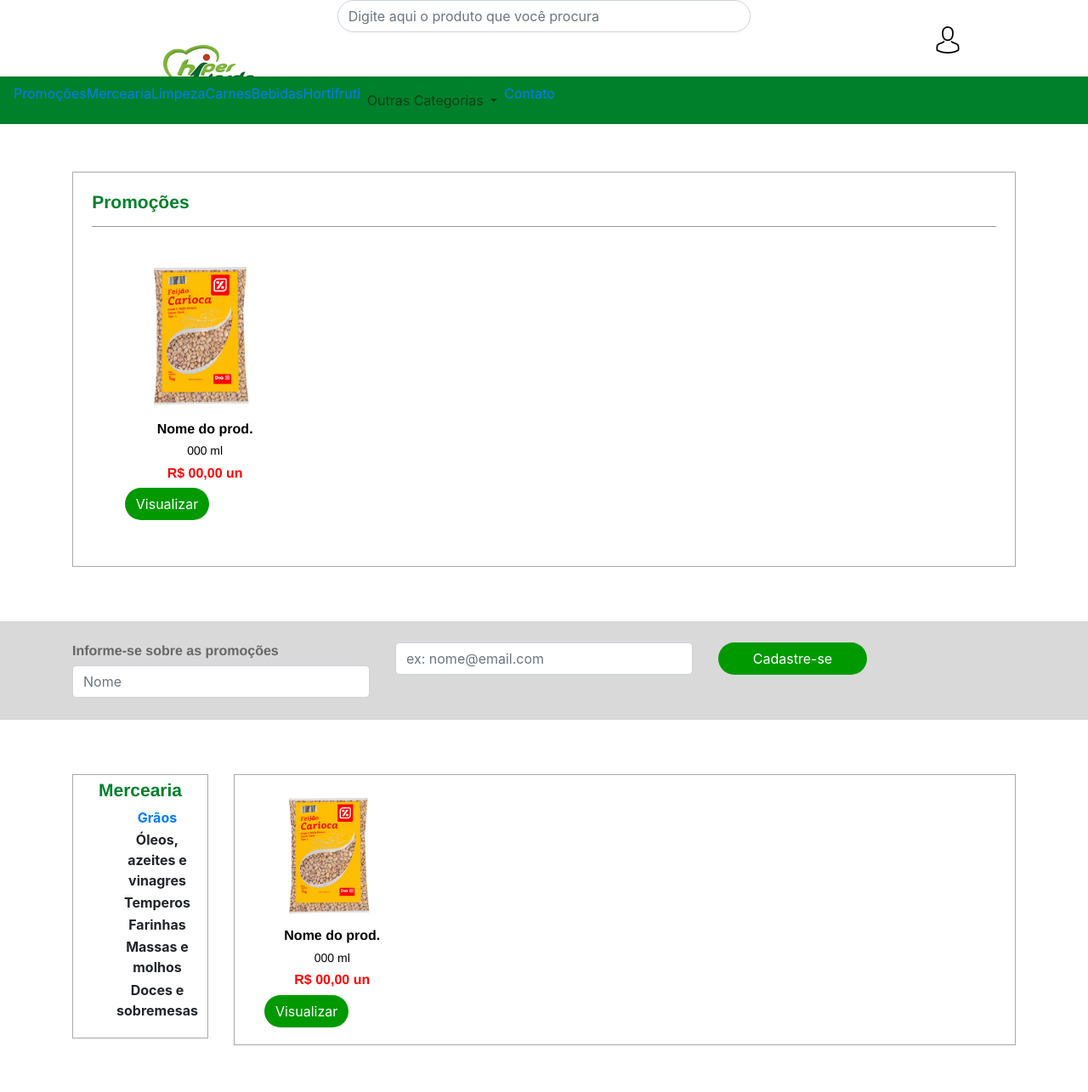
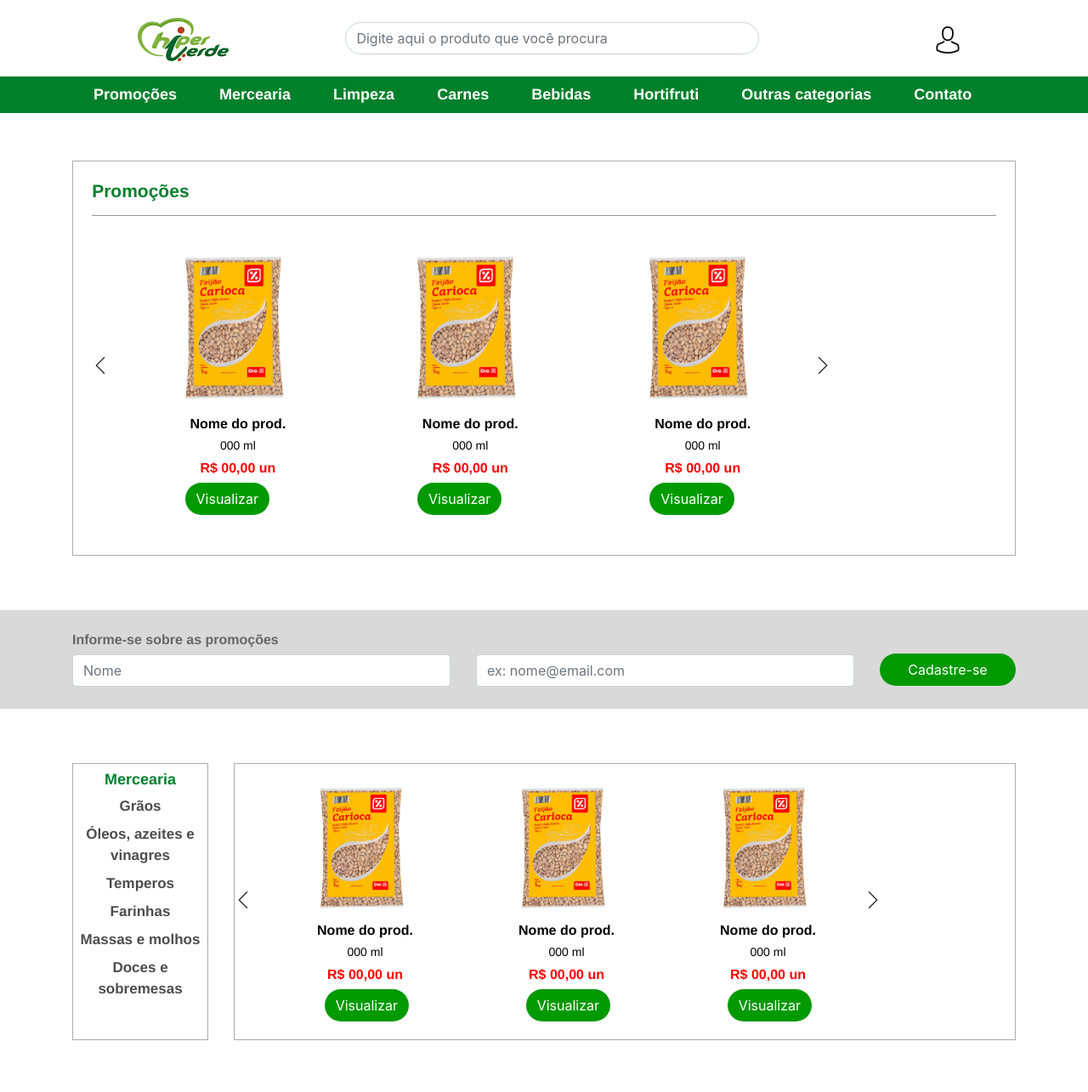
Before and after one commit to brunatregnago/MercadoOnline, a plain HTML site: page index.html in a window 1280 px wide. Shown: the top 1285 px of the page at 85% size. Drawn offline with nearby package versions, Linux system fonts and the light colour scheme.

Commit message:
Página estatica

```diff
--- a/estilo.css
+++ b/estilo.css
@@ -3,20 +3,26 @@
     height: 90px;
     line-height: 90px;
     text-align: center;
+
 }
-
+.logo{
+    margin: -32px 0 0 -30px;
+}
 .cabecalho input{
     border-radius: 20px;
-    margin: auto;
+    margin: 3.5% 0 0 18%;
 }
 nav{
     background-color: #00802b;
 }
-.nav ul li{
+.menu ul li{
     text-decoration: none;
-    position: relative;
-    margin: auto;
+    margin: 0 25px;
     text-align: center;
+    color: white;
+    font-weight: bold;
+    font-size: 18px;
+    font-family: Helvetica, sans-serif;
 }
 .promocao{
     border: 1px solid darkgray;
@@ -29,6 +35,16 @@ nav{
     font-size: 21px;
     color: #00802b;
     font-weight: bold;
+}
+.back img{
+    max-width: 20px;
+    float: left;
+    margin-top: 150px;
+}
+.next img{
+    max-width: 20px;
+    float: right;
+    margin-top: 150px;
 }
 .produto{
     padding: 10%;
@@ -59,7 +75,7 @@ nav{
 }
 .produto button{
     border-radius: 20px;
-    margin: auto;
+    margin: auto 35px;
     color: white;
     background-color: #009900;
 }
@@ -76,31 +92,38 @@ hr{
     font-family: Helvetica, sans-serif;
     font-weight: bold;
 }
+.cadastrar_se form:nth-child(1){
+    margin-top: 27px;
+}
 .cadastrar_se button{
     border-radius: 20px;
     color: white;
     background-color: #009900;
+    margin-top: 26px;
 }
 .engloba_cate_prod{
     margin-top: 5%;
 }
 .categorias{
     border: 1px solid darkgray;
-    padding: 3%;
+    padding: 5%;
+    height: 100%;
 }
 .categorias h1{
     font-family: Helvetica, sans-serif;
-    font-size: 21px;
+    font-size: 18px;
     color: #00802b;
     font-weight: bold;
     text-align: center;
 }
-.categorias ul li{
-    text-decoration: none;
-    list-style: none;
+.categorias h2{
     font-weight: bold;
     text-align: center;
-    margin-top: 2%;
+    margin-top: 5%;
+    font-size: 17px;
+    color: #4d4d4d;
+    font-family: Helvetica, sans-serif;
+    line-height: 25px;
 }
 .painel_produto{
     border: 1px solid darkgray;
@@ -119,16 +142,21 @@ hr{
 .rodape{
     background-color: #00802b;
     margin-top: 5%;
+    padding: 1%;
 }
 .rodape h1{
     color: #004d00;
-    font-size:14px;
+    font-size:16px;
     font-family: Helvetica, sans-serif;
+    margin-left:35px;
 }
 .rodape ul li{
     color: white;
-    font-size: 14px;
+    font-size: 16px;
     text-decoration: none;
     list-style: none;
     font-family: Helvetica, sans-serif;
 }
+.rodape .cat{
+    margin-top: 25px;
+}
--- a/index.html
+++ b/index.html
@@ -12,7 +12,9 @@
             <div class="cabecalho">
                 <div class="row">
                     <div class="col-md-2"><!--LOGO-->
+                        <div class="logo">
                             <img  src="img/logotemp.png">
+                        </div>
                     </div>
                     <div class="col-md-8"><!--PESQUISAR do cabeçalho-->
                         <form class="form-inline">
@@ -26,50 +28,133 @@
             </div>
         </div>
         <!--MENU-->
-
+        <div class="menu">
             <nav class="navbar navbar-expand-lg navbar-light text-white">
+                <div class="container">
                     <div class="collapse navbar-collapse" id="navbarSupportedContent">
                         <ul class="navbar-nav mr-auto">
                             <li>
-                        <a href="">Promoções</a>
+                                Promoções
                             </li>
                             <li>
-                        <a href="">Mercearia</a>
+                                Mercearia
                             </li>
                             <li>
-                        <a href="">Limpeza</a>
+                                Limpeza
                             </li>
                             <li>
-                        <a href="">Carnes</a>
+                                Carnes
                             </li>
                             <li>
-                        <a href="">Bebidas</a>
+                                Bebidas
                             </li>
                             <li>
-                        <a href="">Hortifruti</a>
-                    </li>
-                    <li class="nav-item dropdown">
-                        <a class="nav-link dropdown-toggle" href="#" id="navbarDropdown" role="button" data-toggle="dropdown" aria-haspopup="true" aria-expanded="false">
-                            Outras Categorias
-                        </a>
-                        <div class="dropdown-menu" aria-labelledby="navbarDropdown">
-                            <a class="dropdown-item" href="#">Action</a>
-                            <a class="dropdown-item" href="#">Another action</a>
-                        </div>
+                                Hortifruti
                             </li>
                             <li>
-                        <a href="">Contato</a>
+                                Outras categorias
+                            </li>
+                            <li>
+                                Contato
                             </li>
                         </ul>
                     </div>
+                </div>
             </nav>
-
+        </div>
+        <!--Promoção-->
         <div class="container">
             <div class="promocao">
                 <div class="row">
                     <div class="col-12">
                         <h1>Promoções</h1>
                         <hr>
+                    </div>
+                </div>
+                <div class="row">
+                    <div class="back">
+                        <div class="col-md-1">
+                            <img src="img/back.png">
+                        </div>
+                    </div>
+                    <div class="col-md-3">
+                        <div class="produto">
+                            <img src="img/profei.jpg">
+                            <h2>Nome do prod.</h2>
+                            <h5>000 ml</h5>
+                            <h4>R$ 00,00 un</h4>
+                            <button  type="button" class="btn" data-toggle="button" aria-pressed="false" autocomplete="off">Visualizar</button>
+                        </div>
+                    </div>
+                    <div class="col-md-3">
+                        <div class="produto">
+                            <img src="img/profei.jpg">
+                            <h2>Nome do prod.</h2>
+                            <h5>000 ml</h5>
+                            <h4>R$ 00,00 un</h4>
+                            <button  type="button" class="btn" data-toggle="button" aria-pressed="false" autocomplete="off">Visualizar</button>
+                        </div>
+                    </div>
+                    <div class="col-md-3">
+                        <div class="produto">
+                            <img src="img/profei.jpg">
+                            <h2>Nome do prod.</h2>
+                            <h5>000 ml</h5>
+                            <h4>R$ 00,00 un</h4>
+                            <button  type="button" class="btn" data-toggle="button" aria-pressed="false" autocomplete="off">Visualizar</button>
+                        </div>
+                    </div>
+
+                    <div class="next">
+                        <div class="col-md-1">
+                            <img src="img/next.png">
+                        </div>
+                    </div>
+                </div>
+            </div>
+        </div>
+        <!--Local cadastro de clientes-->
+        <div class="cadastrar_se">
+            <div class="container">
+                <div class="row">
+                    <div class="col-md-5">
+                        <h6>Informe-se sobre as promoções</h6>
+                        <form class="form-inline">
+                            <input class="form-control col-md-12" type="text" placeholder="Nome">
+                        </form>
+                    </div>
+                    <div class="col-md-5">
+                        <form class="form-inline">
+                            <input class="form-control col-md-12" type="text" placeholder="ex: nome@email.com">
+                        </form>
+                    </div>
+                    <div class="col-md-2">
+                        <button type="button" class="btn col-md-12" data-toggle="button" aria-pressed="false" autocomplete="off">Cadastre-se</button>
+                    </div>
+                </div>
+            </div>
+        </div>
+        <!--CATEGORIA de protudos da mercearia HOME-->
+        <div class="engloba_cate_prod">
+            <div class="container">
+                <div class="row">
+                    <div class="col-md-2">
+                        <div class="categorias">
+                            <h1>Mercearia</h1>
+                            <h2>Grãos</h2>
+                            <h2>Óleos, azeites e vinagres</h2>
+                            <h2>Temperos</h2>
+                            <h2>Farinhas</h2>
+                            <h2>Massas e molhos</h2>
+                            <h2>Doces e sobremesas</h2>
+                        </div>
+                    </div>
+                    <div class="col-md-10">
+                        <div class="painel_produto">
+                            <div class="row">
+                                <div class="back">
+                                    <div class="col-md-1">
+                                        <img src="img/back.png">
                                     </div>
                                 </div>
                                 <div class="col-md-3">
@@ -81,48 +166,6 @@
                                         <button type="button" class="btn" data-toggle="button" aria-pressed="false" autocomplete="off">Visualizar</button>
                                     </div>
                                 </div>
-            </div>
-        </div>
-        <!--Local cadastro de clientes-->
-        <div class="cadastrar_se">
-            <div class="container">
-                <div class="row">
-                    <div class="col-md-4">
-                        <h6>Informe-se sobre as promoções</h6>
-                        <form class="form-inline">
-                            <input class="form-control col-md-12" type="text" placeholder="Nome">
-                        </form>
-                    </div>
-                    <div class="col-md-4">
-                        <form class="form-inline">
-                            <input class="form-control col-md-12" type="text" placeholder="ex: nome@email.com">
-                        </form>
-                    </div>
-                    <div class="col-md-4">
-                        <button type="button" class="btn col-md-6" data-toggle="button" aria-pressed="false" autocomplete="off">Cadastre-se</button>
-                    </div>
-                </div>
-            </div>
-        </div>
-        <!--CATEGORIA de protudos da mercearia HOME-->
-        <div class="engloba_cate_prod">
-            <div class="container">
-                <div class="row">
-                    <div class="col-md-2">
-                        <div class="categorias">
-                            <h1>Mercearia</h1>
-                            <ul>
-                                <li><a href="">Grãos</a></li>
-                                <li>Óleos, azeites e vinagres</li>
-                                <li>Temperos</li>
-                                <li>Farinhas</li>
-                                <li>Massas e molhos</li>
-                                <li>Doces e sobremesas</li>
-                            </ul>
-                        </div>
-                    </div>
-                    <div class="col-md-10">
-                        <div class="painel_produto">
                                 <div class="col-md-3">
                                     <div class="produto">
                                         <img src="img/profei.jpg">
@@ -130,6 +173,21 @@
                                         <h5>000 ml</h5>
                                         <h4>R$ 00,00 un</h4>
                                         <button type="button" class="btn" data-toggle="button" aria-pressed="false" autocomplete="off">Visualizar</button>
+                                    </div>
+                                </div>
+                                <div class="col-md-3">
+                                    <div class="produto">
+                                        <img src="img/profei.jpg">
+                                        <h2>Nome do prod.</h2>
+                                        <h5>000 ml</h5>
+                                        <h4>R$ 00,00 un</h4>
+                                        <button type="button" class="btn" data-toggle="button" aria-pressed="false" autocomplete="off">Visualizar</button>
+                                    </div>
+                                </div>
+                                <div class="next">
+                                    <div class="col-md-1">
+                                        <img src="img/next.png">
+                                    </div>
                                 </div>
                             </div>
                         </div>
@@ -162,26 +220,54 @@
                 <div class="row">
                     <div class="col-md-2">
                         <div class="categorias">
-                            <h1>Mercearia</h1>
-                            <ul>
-                                <li><a href="">Grãos</a></li>
-                                <li>Óleos, azeites e vinagres</li>
-                                <li>Temperos</li>
-                                <li>Farinhas</li>
-                                <li>Massas e molhos</li>
-                                <li>Doces e sobremesas</li>
-                            </ul>
+                            <h1>Bebidas</h1>
+                            <h2>Refrigerantes</h2>
+                            <h2>Sucos e águas</h2>
+                            <h2>Cervejas</h2>
+                            <h2>Destilados</h2>
+                            <h2>Isotônicos e energéticos</h2>
+                            <h2>Vinhos</h2>
                         </div>
                     </div>
                     <div class="col-md-10">
                         <div class="painel_produto">
+                            <div class="row">
+                                <div class="back">
+                                    <div class="col-md-1">
+                                        <img src="img/back.png">
+                                    </div>
+                                </div>
                                 <div class="col-md-3">
                                     <div class="produto">
                                         <img src="img/profei.jpg">
                                         <h2>Nome do prod.</h2>
                                         <h5>000 ml</h5>
                                         <h4>R$ 00,00 un</h4>
-                                    <button type="button" class="btn" data-toggle="button" aria-pressed="false" autocomplete="off">Visualizar</button>
+                                        <button  type="button" class="btn" data-toggle="button" aria-pressed="false" autocomplete="off">Visualizar</button>
+                                    </div>
+                                </div>
+                                <div class="col-md-3">
+                                    <div class="produto">
+                                        <img src="img/profei.jpg">
+                                        <h2>Nome do prod.</h2>
+                                        <h5>000 ml</h5>
+                                        <h4>R$ 00,00 un</h4>
+                                        <button  type="button" class="btn" data-toggle="button" aria-pressed="false" autocomplete="off">Visualizar</button>
+                                    </div>
+                                </div>
+                                <div class="col-md-3">
+                                    <div class="produto">
+                                        <img src="img/profei.jpg">
+                                        <h2>Nome do prod.</h2>
+                                        <h5>000 ml</h5>
+                                        <h4>R$ 00,00 un</h4>
+                                        <button  type="button" class="btn" data-toggle="button" aria-pressed="false" autocomplete="off">Visualizar</button>
+                                    </div>
+                                </div>
+                                <div class="next">
+                                    <div class="col-md-1">
+                                        <img src="img/next.png">
+                                    </div>
                                 </div>
                             </div>
                         </div>
@@ -203,6 +289,7 @@
                             <li>Bebidas</li>
                         </ul>
                     </div>
+                    <div class="cat">
                         <div class="col-md-2">
                             <ul>
                                 <li>Carnes</li>
@@ -215,6 +302,7 @@
                     </div>
                 </div>
             </div>
+        </div>
 
 
         <script src="https://code.jquery.com/jquery-3.3.1.slim.min.js" integrity="sha384-q8i/X+965DzO0rT7abK41JStQIAqVgRVzpbzo5smXKp4YfRvH+8abtTE1Pi6jizo" crossorigin="anonymous"></script>
```
Lines whose indentation alone changed are shown as unchanged.
